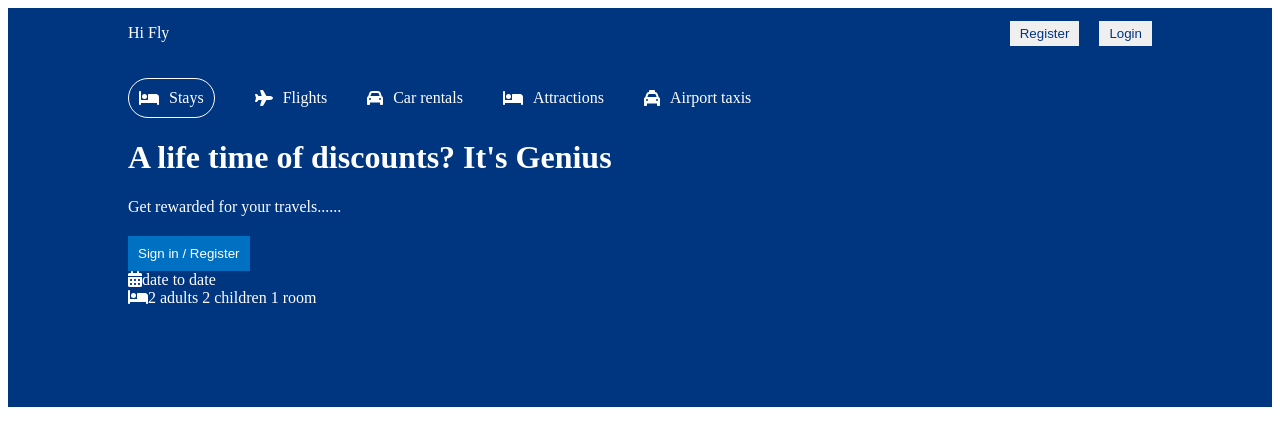
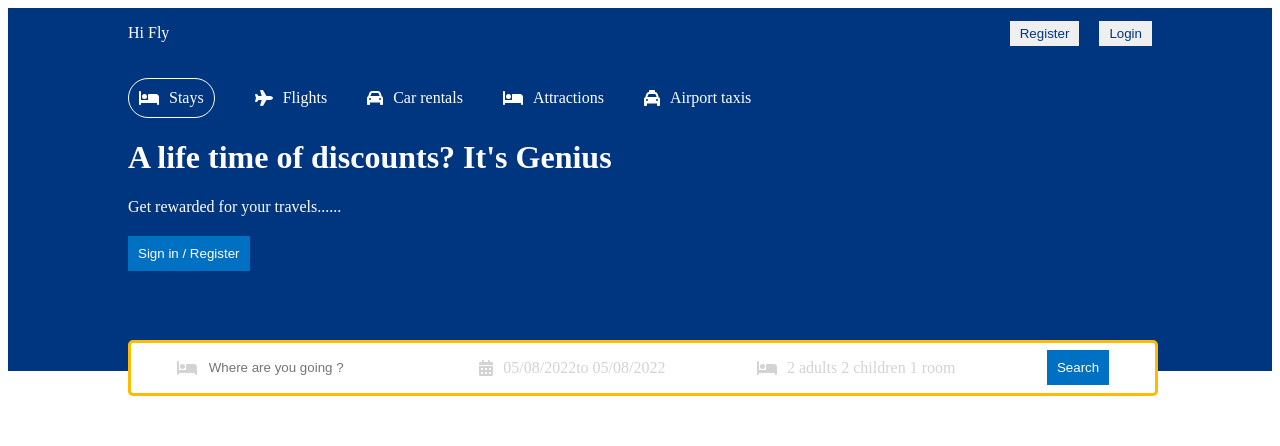
Before and after one commit to mehesultana/hi-fly, a React (Create React App) app: page / in a window 1280 px wide. Shown: the top 446 px of the page. Built offline with nearby package versions, Linux system fonts and the light colour scheme.

Commit message:
add rate range

```diff
--- a/package.json
+++ b/package.json
@@ -10,7 +10,9 @@
     "@testing-library/jest-dom": "^5.16.4",
     "@testing-library/react": "^13.2.0",
     "@testing-library/user-event": "^13.5.0",
+    "date-fns": "^2.28.0",
     "react": "^18.1.0",
+    "react-date-range": "^1.4.0",
     "react-dom": "^18.1.0",
     "react-router-dom": "^6.3.0",
     "react-scripts": "5.0.1",
--- a/src/components/Header/Header.css
+++ b/src/components/Header/Header.css
@@ -3,6 +3,7 @@
 	color: white;
 	display: flex;
 	justify-content: center;
+	position: relative;
 }
 .headerContainer {
 	width: 100%;
@@ -34,3 +35,38 @@
 	padding: 10px;
 	cursor: pointer;
 }
+.headerSearch {
+	height: 30px;
+	background-color: white;
+	border: 3px solid #febb02;
+	display: flex;
+	align-items: center;
+	justify-content: space-around;
+	padding: 10px 0px;
+	border-radius: 5px;
+	position: absolute;
+	bottom: -25px;
+	width: 100%;
+	max-width: 1024px;
+}
+
+.headerIcon {
+	color: lightgray;
+}
+.headerSearchItem {
+	display: flex;
+	align-items: center;
+	gap: 10px;
+}
+.headerSearchInput {
+	border: none;
+	outline: none;
+}
+.headerSearchText {
+	color: lightgray;
+	cursor: pointer;
+}
+.date {
+	position: absolute;
+	top: 50px;
+}
--- a/src/components/Header/Header.jsx
+++ b/src/components/Header/Header.jsx
@@ -1,9 +1,22 @@
 import { faBed, faCalendarDays, faCar, faPlane, faTaxi } from '@fortawesome/free-solid-svg-icons';
 import { FontAwesomeIcon } from '@fortawesome/react-fontawesome';
-import React from 'react';
+import React, { useState } from 'react';
 import './Header.css';
+import { DateRange } from 'react-date-range';
+import 'react-date-range/dist/styles.css';
+import 'react-date-range/dist/theme/default.css';
+import { format } from 'date-fns';
 
 export const Header = () => {
+	const [openDate, setOpenDate] = useState(false);
+
+	const [date, setDate] = useState([
+		{
+			startDate: new Date(),
+			endDate: new Date(),
+			key: 'selection',
+		},
+	]);
 	return (
 		<div className="header">
 			<div className="headerContainer">
@@ -34,14 +47,22 @@
 				<button className="headerBtn">Sign in / Register</button>
 				<div className="headerSearch">
 					<div className="headerSearchItem">
+						<FontAwesomeIcon icon={faBed} className="headerIcon" />
+						<input type="text" placeholder="Where are you going ?" className="headerSearchInput" />
+					</div>
+
+					<div className="headerSearchItem">
 						<FontAwesomeIcon icon={faCalendarDays} className="headerIcon" />
-						<span className="headerSearchText">date to date</span>
+						<span onClick={() => setOpenDate(!openDate)} className="headerSearchText">{`${format(date[0].startDate, 'MM/dd/yyyy')}to ${format(date[0].endDate, 'MM/dd/yyyy')}`}</span>
+						{openDate && <DateRange editableDateInputs={true} onChange={(item) => setDate([item.selection])} moveRangeOnFirstSelection={false} ranges={date} className="date" />}
 					</div>
-				</div>
-				<div className="headerSearch">
+
 					<div className="headerSearchItem">
 						<FontAwesomeIcon icon={faBed} className="headerIcon" />
 						<span className="headerSearchText">2 adults 2 children 1 room</span>
+					</div>
+					<div className="headerSearchItem">
+						<button className="headerBtn">Search</button>
 					</div>
 				</div>
 			</div>
```
Also changed, not shown: 1 other file (tests, documents, lock files or other folders).
